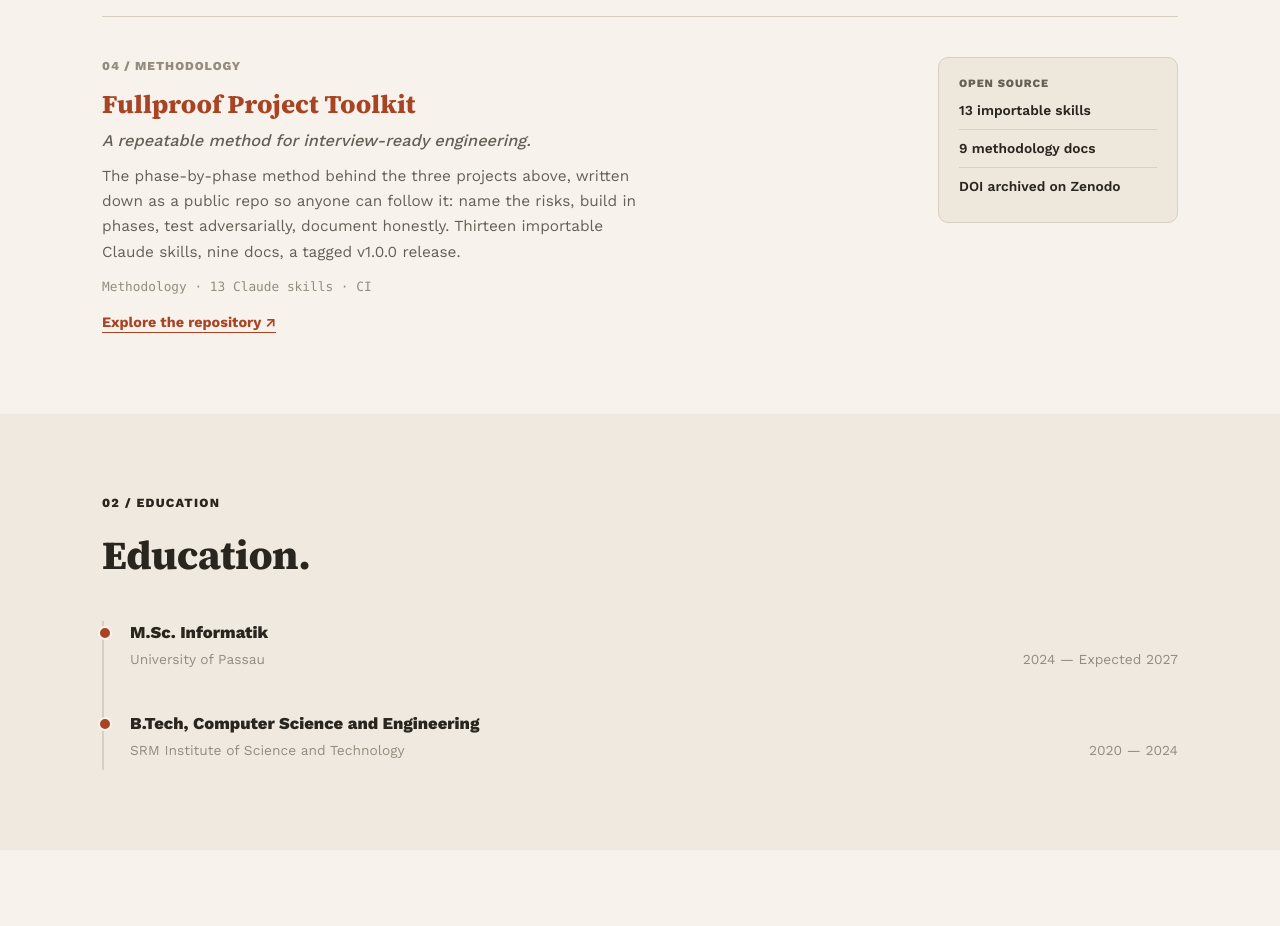
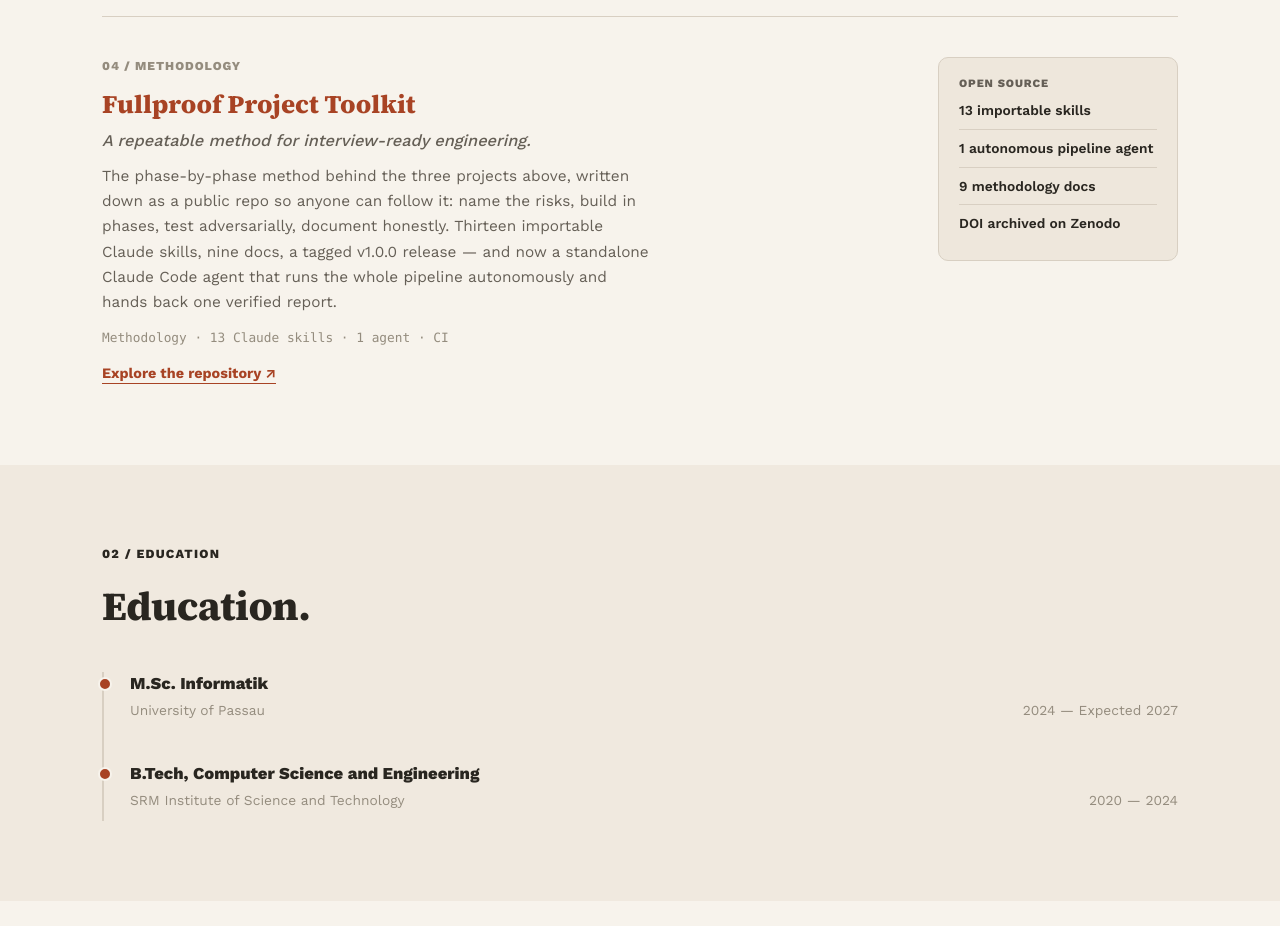
Before and after one commit to swagatskalita092/swagatskalita092.github.io, a plain HTML site: page index.html in a window 1280 px wide. Shown: the part 1780-2706 px from the top of the page. Drawn offline with nearby package versions, Linux system fonts and the light colour scheme.

Commit message:
Mention the Fullproof Project Toolkit's new Claude Code agent
Co-Authored-By: Claude Sonnet 5 <noreply@anthropic.com>
Claude-Session: https://claude.ai/code/session_01JoYP8gUE3wJVKS1gip8xmq

```diff
--- a/index.html
+++ b/index.html
@@ -127,14 +127,15 @@
             <span class="ep-num">04 / Methodology</span>
             <h3>Fullproof Project Toolkit</h3>
             <p class="ep-sub">A repeatable method for interview-ready engineering.</p>
-            <p class="ep-desc">The phase-by-phase method behind the three projects above, written down as a public repo so anyone can follow it: name the risks, build in phases, test adversarially, document honestly. Thirteen importable Claude skills, nine docs, a tagged v1.0.0 release.</p>
-            <p class="ep-tags">Methodology · 13 Claude skills · CI</p>
+            <p class="ep-desc">The phase-by-phase method behind the three projects above, written down as a public repo so anyone can follow it: name the risks, build in phases, test adversarially, document honestly. Thirteen importable Claude skills, nine docs, a tagged v1.0.0 release — and now a standalone Claude Code agent that runs the whole pipeline autonomously and hands back one verified report.</p>
+            <p class="ep-tags">Methodology · 13 Claude skills · 1 agent · CI</p>
             <a href="work.html#fullproof" class="ep-link">Explore the repository ↗</a>
           </div>
           <aside class="ep-evidence">
             <span class="ep-evidence-label">Open source</span>
             <ul>
               <li>13 importable skills</li>
+              <li>1 autonomous pipeline agent</li>
               <li>9 methodology docs</li>
               <li>DOI archived on Zenodo</li>
             </ul>
```
Also changed, not shown: work.html (+4 -3 lines).
